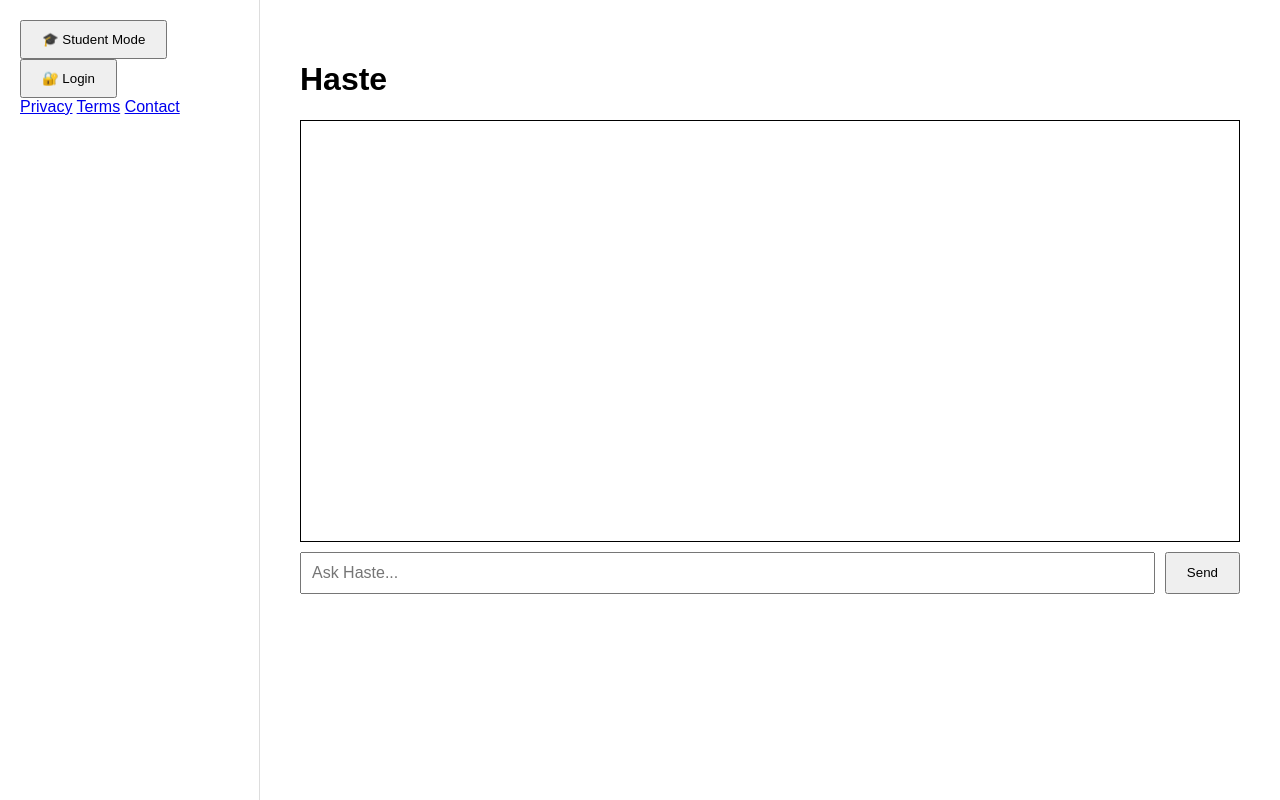
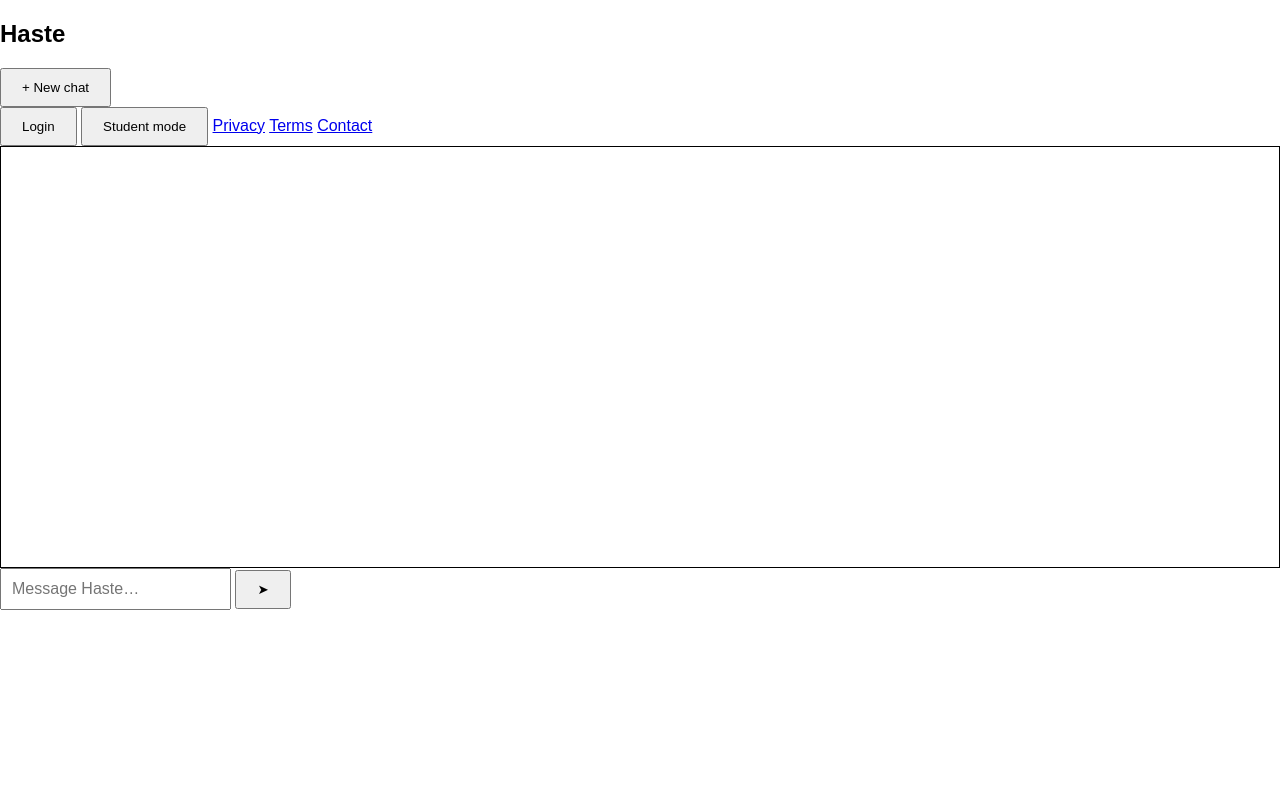
Before and after one commit to harshite737-crypto/haste, a Flask app: page / in a window 1280 px wide. Run offline with Flask 3, Linux system fonts and the light colour scheme.

Commit message:
Refactor index.html for improved structure and clarity

```diff
--- a/templates/index.html
+++ b/templates/index.html
@@ -1,36 +1,48 @@
 <!DOCTYPE html>
-<html>
+<html lang="en">
 <head>
+    <meta charset="UTF-8">
     <title>Haste</title>
+    <meta name="viewport" content="width=device-width, initial-scale=1.0">
     <link rel="stylesheet" href="/static/style.css">
 </head>
 <body>
 
-<div id="menu-btn" onclick="toggleMenu()">☰</div>
+<!-- SIDEBAR -->
+<aside class="sidebar desktop">
+    <div class="sidebar-top">
+        <h2>Haste</h2>
+        <button class="new-chat">+ New chat</button>
+    </div>
 
-<div id="side-menu" class="desktop-open">
-    <button onclick="toggleStudentMode()">🎓 Student Mode</button>
-    <button>🔐 Login</button>
-
-    <div class="menu-footer">
+    <div class="sidebar-bottom">
+        <button class="sidebar-btn">Login</button>
+        <button class="sidebar-btn" onclick="toggleStudentMode()">Student mode</button>
         <a href="/privacy">Privacy</a>
         <a href="/terms">Terms</a>
         <a href="/contact">Contact</a>
     </div>
-</div>
+</aside>
 
-<div id="app">
-    <h1>Haste</h1>
+<!-- MAIN CHAT AREA -->
+<main class="main">
+    <div id="chat" class="chat"></div>
 
-    <div id="chat"></div>
-
-    <div id="input-area">
-        <input id="user-input" placeholder="Ask Haste..." />
-        <button onclick="sendMessage()">Send</button>
+    <!-- INPUT BAR -->
+    <div class="input-wrapper">
+        <input
+            type="text"
+            id="user-input"
+            placeholder="Message Haste…"
+            autocomplete="off"
+        />
+        <button onclick="sendMessage()">➤</button>
     </div>
 
-    <div id="thinking" style="display:none;">Thinking...</div>
-</div>
+    <div id="thinking" class="thinking" style="display:none;">
+        Haste is thinking…
+    </div>
+</main>
 
 <script src="/static/script.js"></script>
 </body>
```
